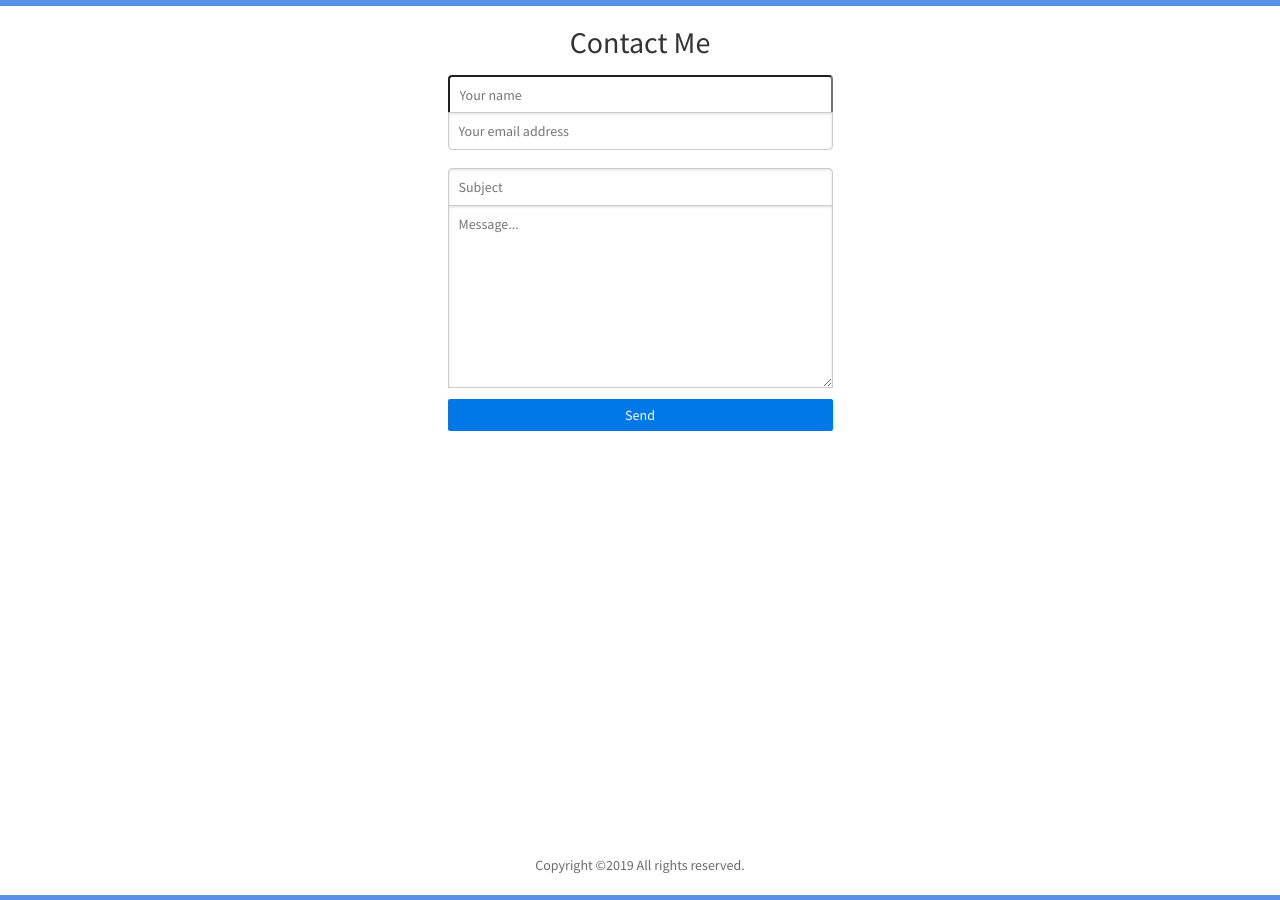
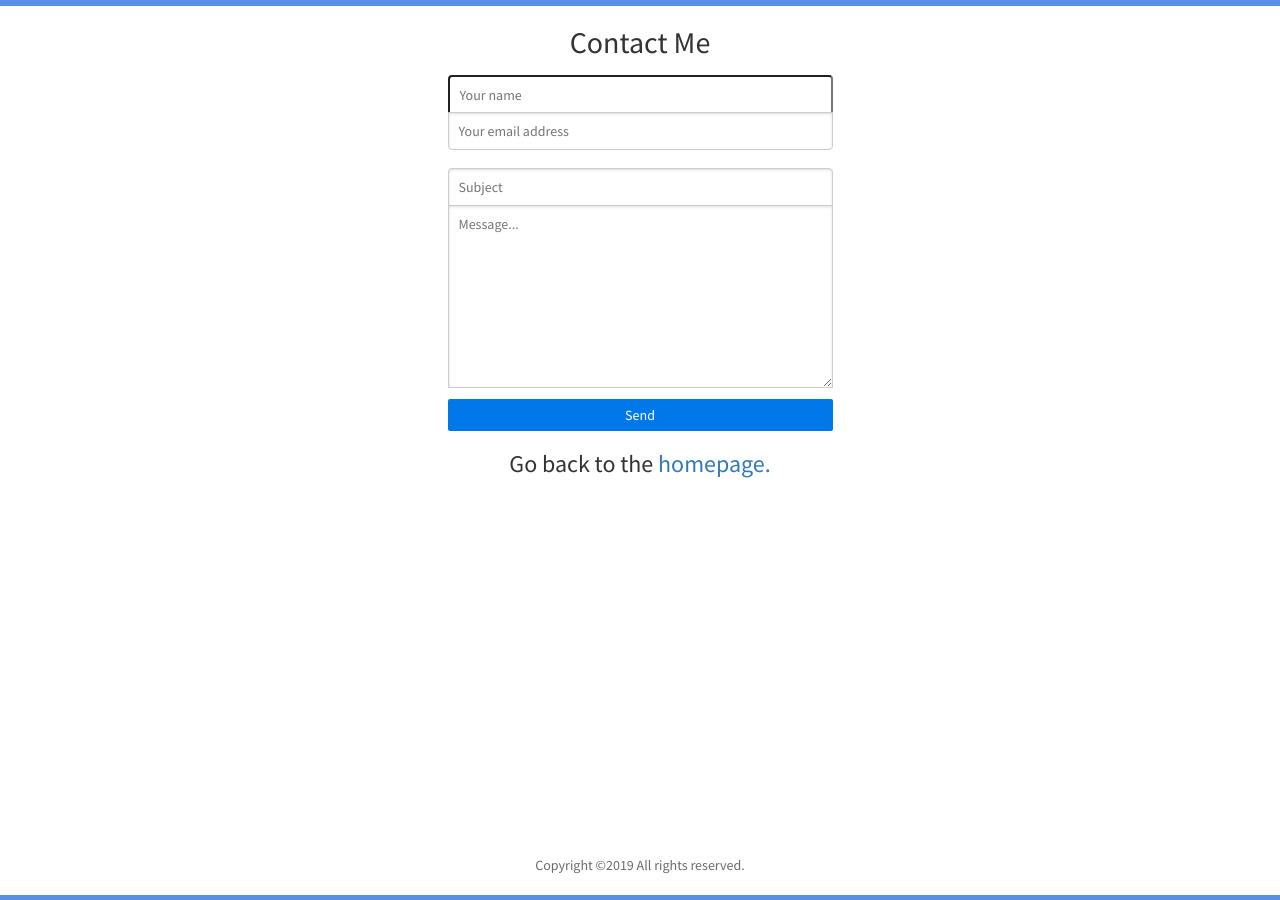
Before and after one commit to HunterGerlach/www.huntergerlach.com, a Jekyll site: the page built from contact.html, in a window 1280 px wide. Built offline with Jekyll 4.4.1, drawn with Linux system fonts in a browser that asks for light colours; nearby versions of some CDN libraries.

Commit message:
Add homepage link to form

```diff
--- a/contact.html
+++ b/contact.html
@@ -17,6 +17,7 @@ layout: page
         </fieldset>
         <button type="submit" class="pure-button pure-input-1-2 pure-button-primary">Send</button>
     </form>
+    <h3>Go back to the <a href="{{ site.baseurl }}">homepage.</a></h3>
     <script>
         var contactform =  document.getElementById('formaction');
         contactform.setAttribute('action', 'https://formspree.io/' + 'hunter' + '@' + 'huntergerlach' + '.' + 'com');
```
